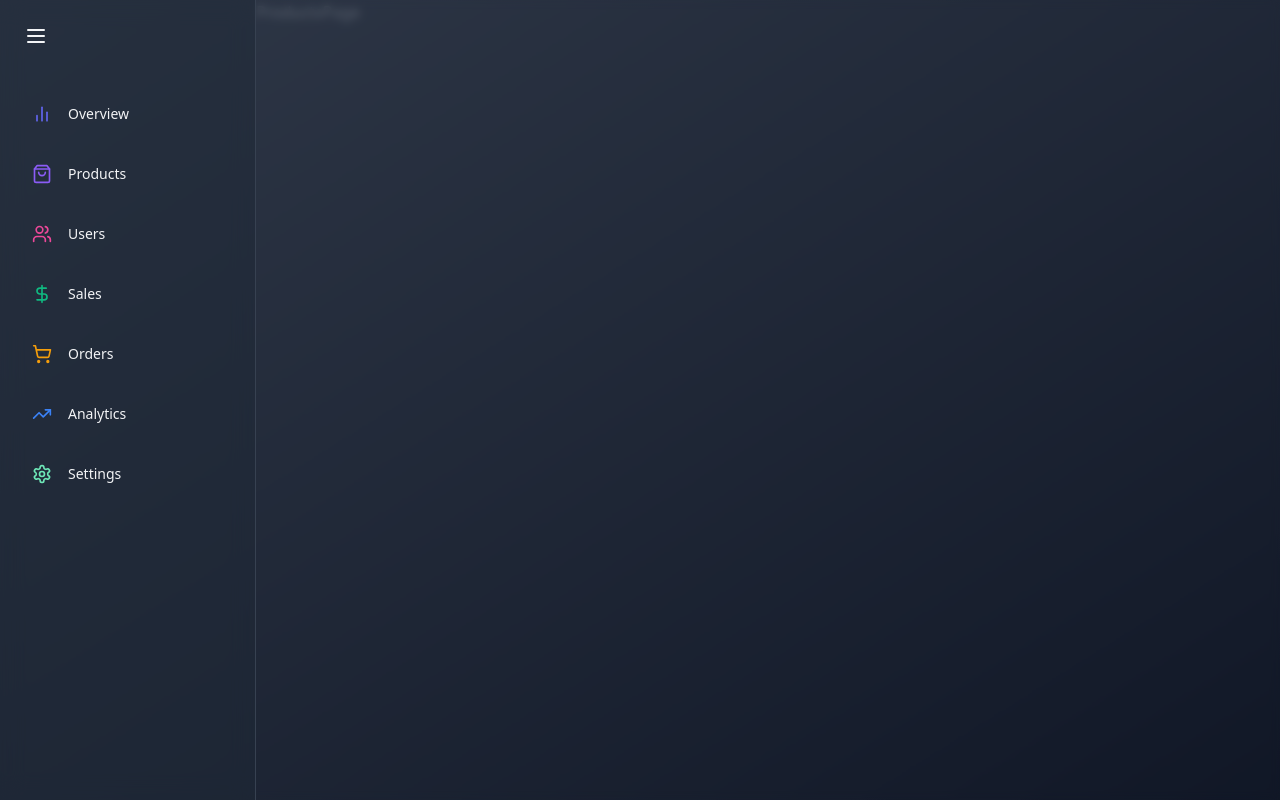
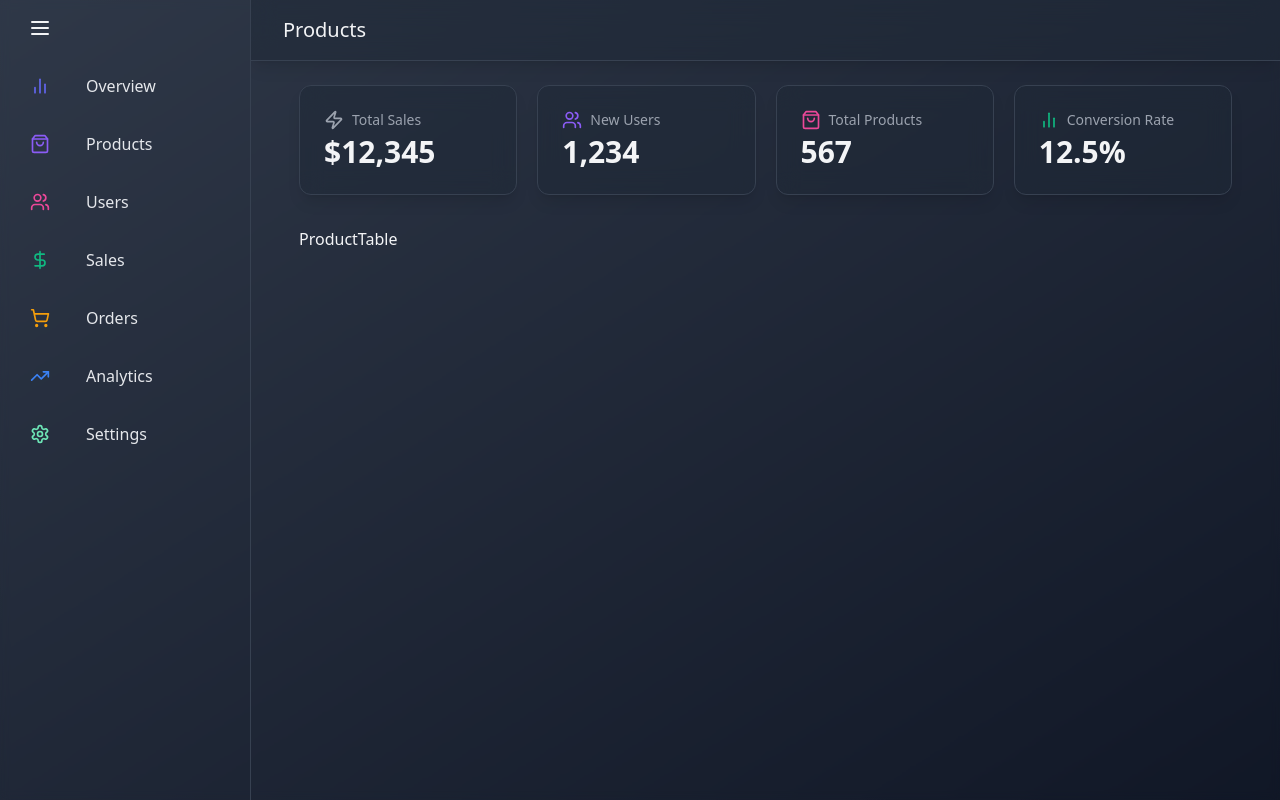
Before and after one commit to zreonx/dashboard-template, a React (Vite) app: page /products in a window 1280 px wide. Built offline with nearby package versions, Linux system fonts and the light colour scheme.

Commit message:
Implement prosidebar library

```diff
--- a/src/App.jsx
+++ b/src/App.jsx
@@ -3,7 +3,8 @@ import { Route, Routes } from "react-router-dom";
 import OverViewPage from "./pages/OverViewPage";
 import ProductsPage from "./pages/ProductsPage";
 
-import SideBar from "./components/SideBar";
+// import SideBar from "./components/SideBar";
+import ProSidebar from "./components/ProSidebar";
 
 const App = () => {
   return (
@@ -13,7 +14,8 @@ const App = () => {
         <div className='absolute inset-0 bg-gradient-to-br from-gray-700 via to-gray-900 opacity-80'></div>
         <div className='absolute inset-0 backdrop-blur-sm '></div>
       </div>
-      <SideBar />
+      {/* <SideBar /> */}
+      <ProSidebar />
       <Routes>
         <Route path='/' element={<OverViewPage />} />
         <Route path='/products' element={<ProductsPage />} />
--- /dev/null
+++ b/src/components/ProSidebar.jsx
@@ -0,0 +1,108 @@
+import {
+  BarChart2,
+  DollarSign,
+  Menu,
+  Settings,
+  ShoppingBag,
+  ShoppingCart,
+  TrendingUp,
+  Users,
+} from "lucide-react";
+
+import { useState } from "react";
+import { AnimatePresence, motion } from "framer-motion";
+import { Link } from "react-router-dom";
+
+import { Sidebar, Menu as SMenu, MenuItem, SubMenu } from "react-pro-sidebar";
+import { div } from "framer-motion/client";
+
+const SIDEBAR_ITEMS = [
+  {
+    name: "Overview",
+    icon: BarChart2,
+    color: "#6366f1",
+    href: "/",
+  },
+  { name: "Products", icon: ShoppingBag, color: "#8B5CF6", href: "/products" },
+  { name: "Users", icon: Users, color: "#EC4899", href: "/users" },
+  { name: "Sales", icon: DollarSign, color: "#10B981", href: "/sales" },
+  { name: "Orders", icon: ShoppingCart, color: "#F59E0B", href: "/orders" },
+  { name: "Analytics", icon: TrendingUp, color: "#3B82F6", href: "/analytics" },
+  { name: "Settings", icon: Settings, color: "#6EE7B7", href: "/settings" },
+];
+
+function ProSidebar() {
+  const [isSidebarOpen, setIsSidebarOpen] = useState(false);
+
+  return (
+    <div className='h-full top-0 bottom-0 flex flex-col  relative z-10 border-r border-gray-700'>
+      <motion.button
+        whileHover={{ scale: 1.1 }}
+        whileTap={{ scale: 0.9 }}
+        onClick={() => setIsSidebarOpen((prev) => !prev)}
+        className={`p-4  transition-colors max-w-fit self-start ml-3`}
+      >
+        <Menu />
+      </motion.button>
+      <Sidebar
+        collapsed={isSidebarOpen}
+        backgroundColor='rgb(55 65 81 / var(--tw-bg-opacity)'
+        rootStyles={{
+          border: "none",
+        }}
+      >
+        <SMenu
+          rootStyles={{
+            padding: 5,
+          }}
+          menuItemStyles={{
+            button: ({ level, active, disabled }) => {
+              if (level === 0) {
+                return {
+                  color: disabled
+                    ? "#fff"
+                    : "rgb(229 231 235 / var(--tw-text-opacity))",
+                  backgroundColor: active
+                    ? "rgb(243 244 246 / 0.1)"
+                    : undefined,
+                  borderRadius: "12px !important",
+                  marginBottom: "8px",
+                  "&:hover": {
+                    backgroundColor: "rgb(243 244 246 / 0.1) !important",
+                    color: "white !important",
+                    borderRadius: "12px !important",
+                  },
+                };
+              }
+            },
+          }}
+        >
+          {SIDEBAR_ITEMS.map((item) => (
+            <MenuItem
+              key={item.name}
+              icon={
+                <item.icon
+                  size={20}
+                  style={{
+                    color: item.color,
+                    minWidth: "20px",
+                    marginRight: 5,
+                  }}
+                />
+              }
+              component={<Link to={item.href} />}
+            >
+              <span className="ml-4 whitespace-nowrap'">{item.name}</span>
+            </MenuItem>
+          ))}
+          {/* <SubMenu label='Theme'>
+            <MenuItem> Dark</MenuItem>
+            <MenuItem> Light</MenuItem>
+          </SubMenu> */}
+        </SMenu>
+      </Sidebar>
+    </div>
+  );
+}
+
+export default ProSidebar;
--- a/src/components/Sidebar.jsx
+++ b/src/components/Sidebar.jsx
@@ -11,6 +11,8 @@ import {
 import { useState } from "react";
 import { AnimatePresence, motion } from "framer-motion";
 import { Link } from "react-router-dom";
+
+import { Sidebar, Menu as SMenu, MenuItem, SubMenu } from "react-pro-sidebar";
 
 const SIDEBAR_ITEMS = [
   {
@@ -35,17 +37,19 @@ function SideBar() {
       className={`relative z-10 transition-all duration-300 ease-in-out flex-shrink-0 ${
         isSidebarOpen ? "w-64" : "w-20"
       }`}
-      animate={{ width: isSidebarOpen ? 256 : 80 }}
+      animate={{ width: isSidebarOpen ? "16rem" : "5rem" }}
+      transition={{ duration: 0.5 }}
     >
       <div className='h-full bg-gray-800 bg-opacity-50 backdrop-blur-md p-4 flex flex-col border-r border-gray-700'>
         <motion.button
           whileHover={{ scale: 1.1 }}
           whileTap={{ scale: 0.9 }}
           onClick={() => setIsSidebarOpen((prev) => !prev)}
-          className={`p-2 rounded-full hover:bg-gray-700 transition-colors max-w-fit `}
+          className={`p-2 rounded-full hover: bg-gray-700 transition-colors max-w-fit `}
         >
           <Menu size={24} />
         </motion.button>
+
         <nav className='mt-8 flex-grow w-full'>
           {SIDEBAR_ITEMS.map((item, index) => (
             <Link key={item.href} to={item.href}>
@@ -66,7 +70,7 @@ function SideBar() {
                       initial={{ opacity: 0, width: 0 }}
                       animate={{ opacity: 1, width: "auto" }}
                       exit={{ opacity: 0, width: 0 }}
-                      transition={{ duration: 0.2, delay: 0.3 }}
+                      transition={{ duration: 0.1, delay: 0.3 }}
                     >
                       {item.name}
                     </motion.span>
--- /dev/null
+++ b/src/components/products/ProductTable.jsx
@@ -0,0 +1,7 @@
+import React from "react";
+
+const ProductTable = () => {
+  return <div>ProductTable</div>;
+};
+
+export default ProductTable;
--- a/src/pages/ProductsPage.jsx
+++ b/src/pages/ProductsPage.jsx
@@ -1,7 +1,56 @@
 import React from "react";
+import Header from "../components/common/Header";
+import StatCard from "../components/common/StatCard";
+import { motion } from "framer-motion";
+import { BarChart2, ShoppingBag, Users, Zap } from "lucide-react";
+import ProductTable from "../components/products/ProductTable";
+
+const STATS = [
+  { name: "Total Sales", icon: Zap, value: "$12,345", color: "#6366f" },
+  { name: "New Users", icon: Users, value: "1,234", color: "#8B5CF6" },
+  {
+    name: "Total Products",
+    icon: ShoppingBag,
+    value: "567",
+    color: "#EC4899",
+  },
+  {
+    name: "Conversion Rate",
+    icon: BarChart2,
+    value: "12.5%",
+    color: "#10B981",
+  },
+];
 
 function ProductsPage() {
-  return <div>ProductsPage</div>;
+  return (
+    <div className='flex-1 overflow-auto relative z-10'>
+      <Header title='Products' />
+      <main className='max-w-7xl mx-auto py-6 px-4 lg:px-8 xl:px-12'>
+        {/* Stats */}
+        <motion.div
+          className='grid grid-cols-1 gap-5 sm:grid-cols-2 lg:grid-cols-4 mb-8'
+          initial={{ opacity: 0, y: 20 }}
+          animate={{ opacity: 1, y: 0 }}
+          transition={{ duration: 1 }}
+        >
+          {STATS.map((item) => (
+            <React.Fragment key={item.name}>
+              <StatCard
+                name={item.name}
+                icon={item.icon}
+                value={item.value}
+                color={item.color}
+              />
+            </React.Fragment>
+          ))}
+        </motion.div>
+        <div className='grid grid-cols-1 lg:grid-cols-2 gap-8'></div>
+        {/* Product Table */}
+        <ProductTable />
+      </main>
+    </div>
+  );
 }
 
 export default ProductsPage;
```
